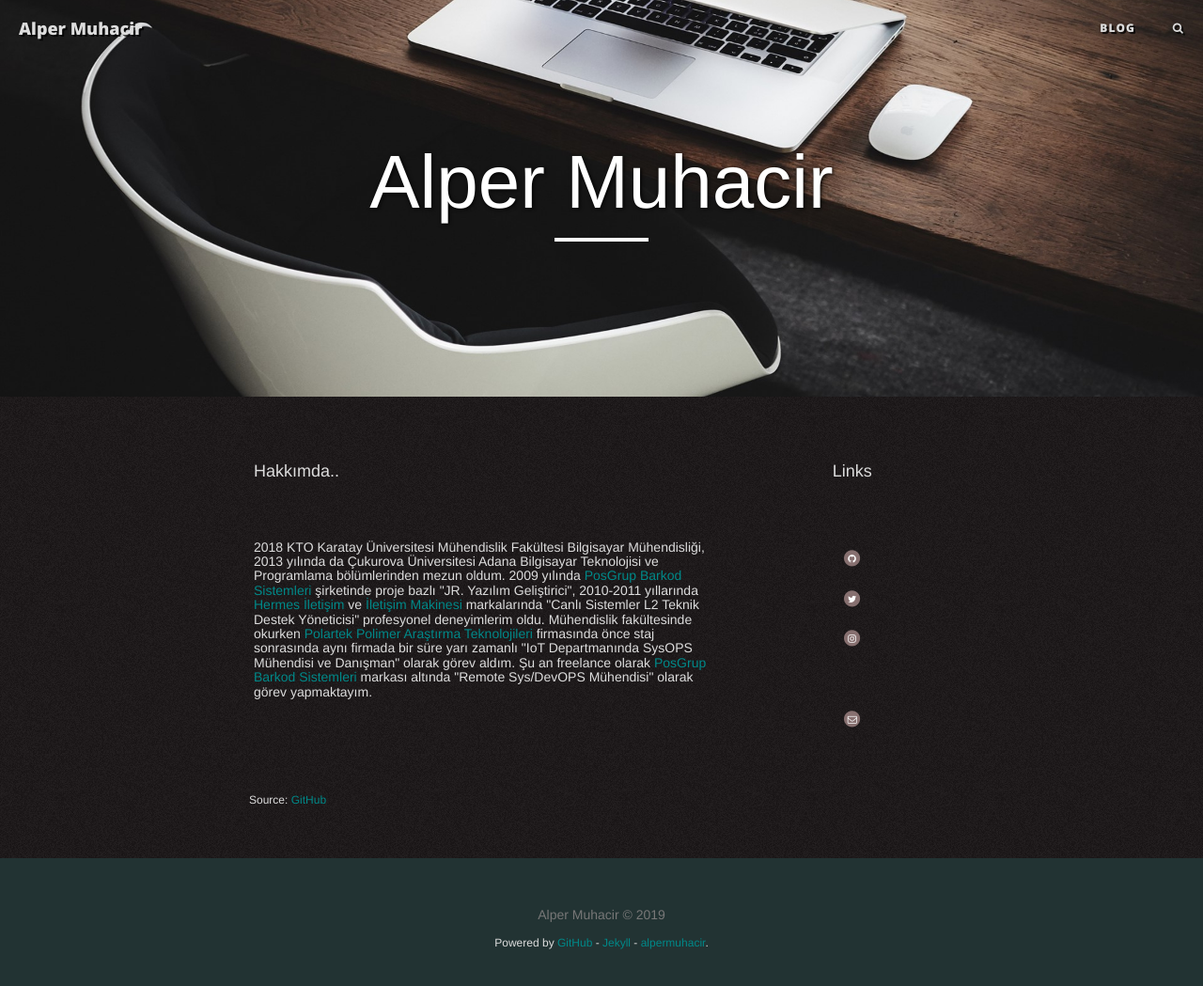
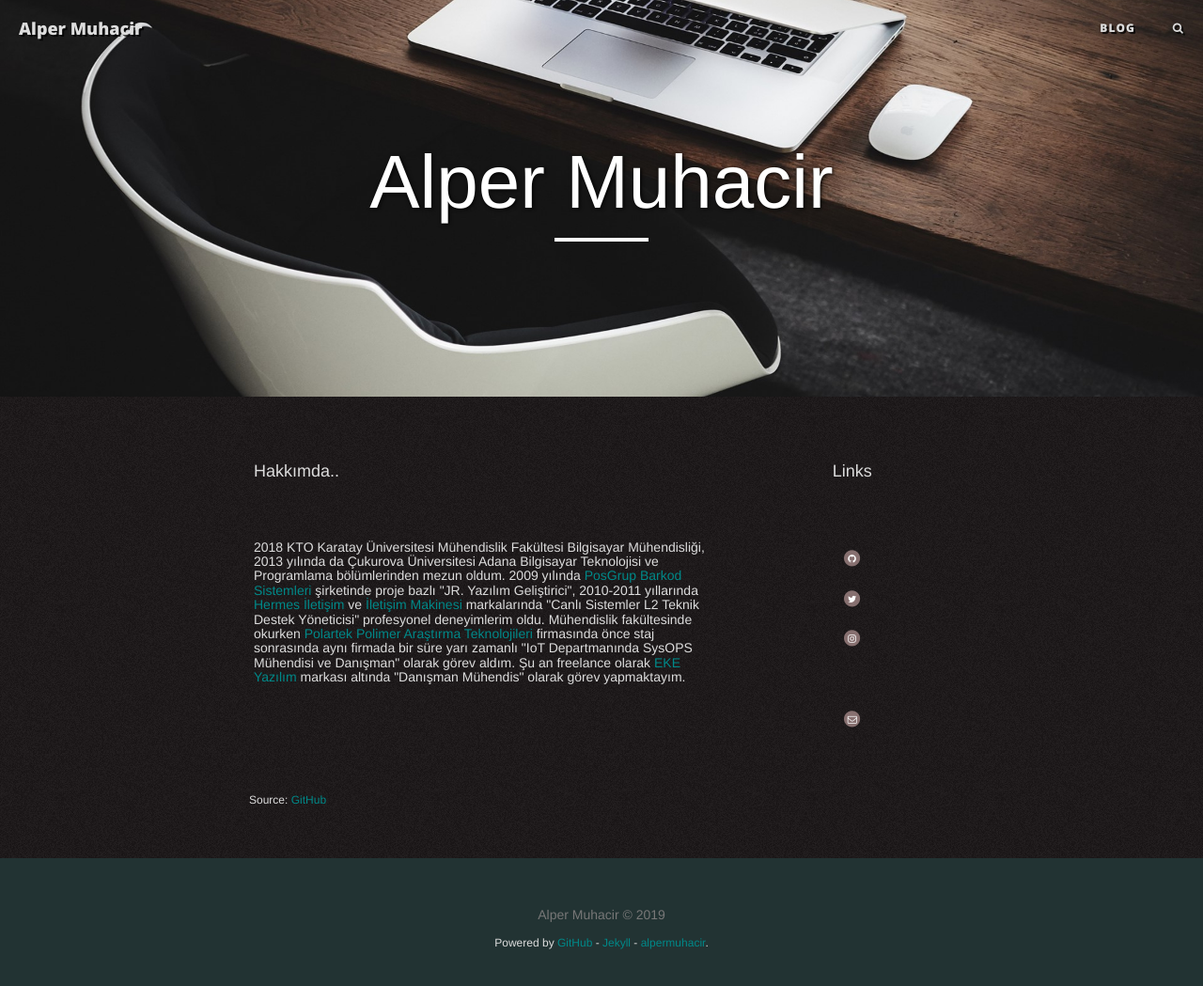
Before and after one commit to naimalpermuhacir/naimalpermuhacir.github.io, a Jekyll site: the page built from pages/index.html, in a window 1280 px wide and 1087 px high. Shown: the top 1049 px of the window at 94% size. Built offline with Jekyll 4.4.1, drawn with Linux system fonts in a browser that asks for light colours; nearby versions of some CDN libraries.

Commit message:
Update index.html

```diff
--- a/pages/index.html
+++ b/pages/index.html
@@ -67,8 +67,8 @@ permalink: ./index.html
     markalarında "Canlı Sistemler L2 Teknik Destek Yöneticisi" profesyonel deneyimlerim oldu. Mühendislik fakültesinde okurken
     <a href="http://www.polartek.com.tr">Polartek Polimer Araştırma Teknolojileri</a>
     firmasında önce staj sonrasında aynı firmada bir süre yarı zamanlı "IoT Departmanında SysOPS Mühendisi ve Danışman" olarak görev aldım.
-    Şu an freelance olarak <a href="https://posgrup.com">PosGrup Barkod Sistemleri</a> markası altında
-    "Remote Sys/DevOPS Mühendisi" olarak görev yapmaktayım.
+    Şu an freelance olarak <a href="https://eke.com">EKE Yazılım</a> markası altında
+    "Danışman Mühendis" olarak görev yapmaktayım.
   </h4>
 
   <!-- <h3>'MAD4Jekyll' is a theme for <a href="https://github.com/jekyll/">Jekyll</a>.</h3>
```
